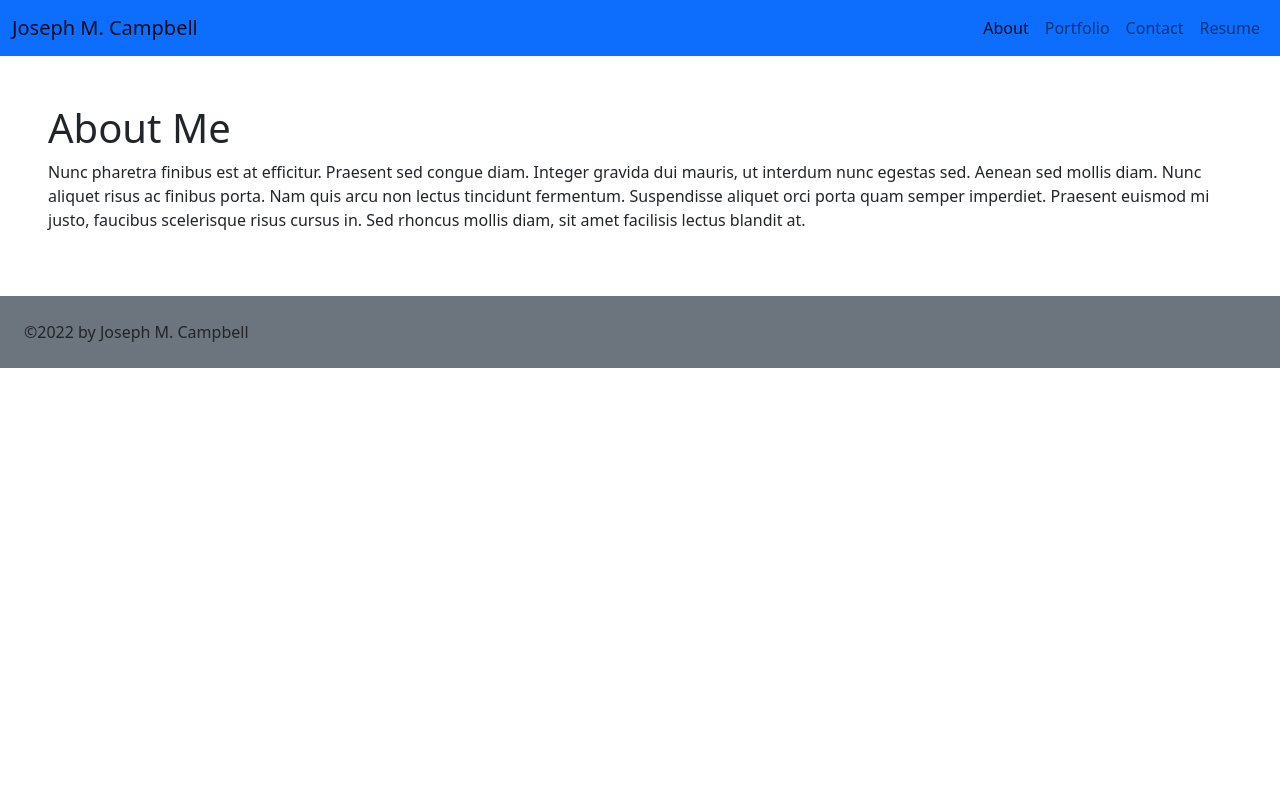
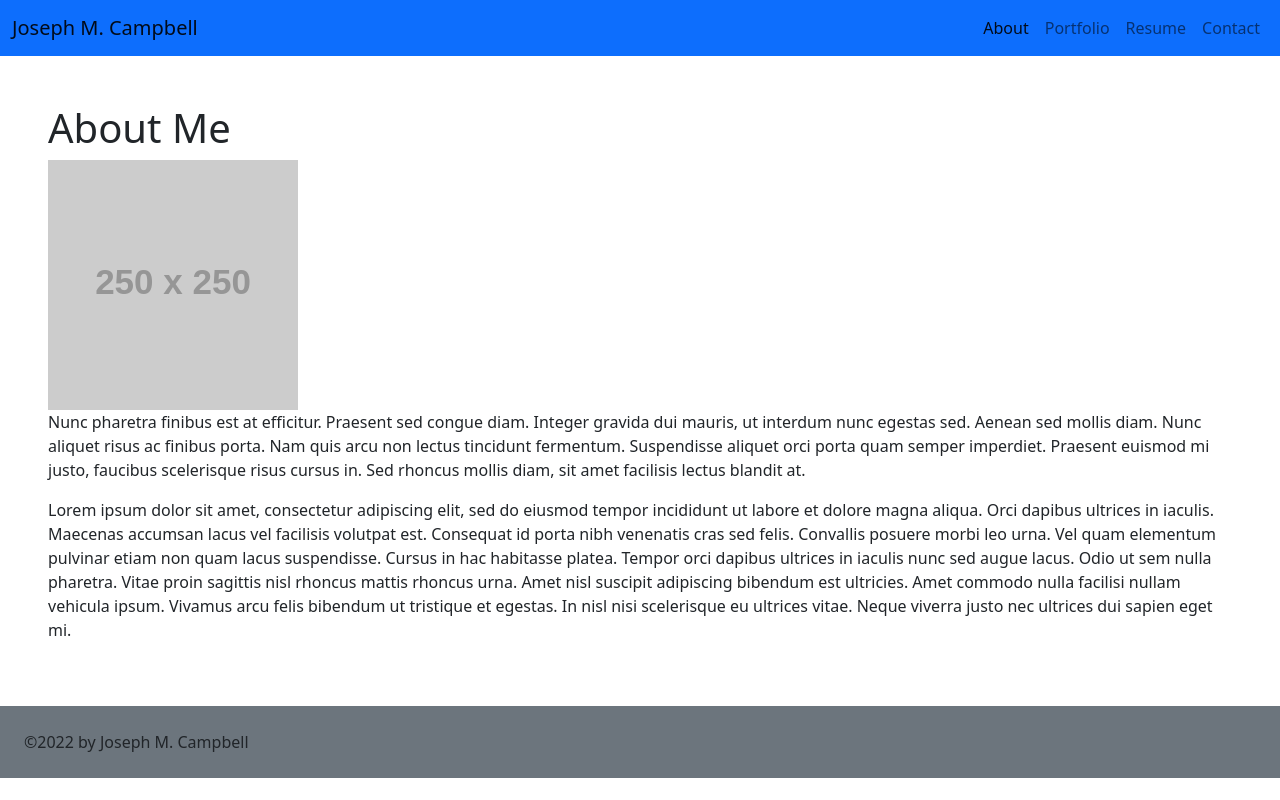
Before and after one commit to JMCampbell2021/react-my-portfolio, a React (Create React App) app: page / in a window 1280 px wide. Built offline with nearby package versions, Linux system fonts and the light colour scheme.

Commit message:
small updates to portfolio, about and resume pages

```diff
--- a/src/components/NavBar.js
+++ b/src/components/NavBar.js
@@ -30,20 +30,20 @@ function NavBar ({ currentPage, handlePageChange }) {
           </li>
           <li class="nav-item">
           <a
+          href="#resume"
+          onClick={() => handlePageChange('Resume')}
+          className={currentPage === 'Resume' ? 'nav-link active' : 'nav-link'}
+          >
+          Resume
+          </a>
+          </li>
+          <li class="nav-item">
+          <a
           href="#contact"
           onClick={() => handlePageChange('Contact')}
           className={currentPage === 'Contact' ? 'nav-link active' : 'nav-link'}
           >
           Contact
-          </a>
-          </li>
-          <li class="nav-item">
-          <a
-          href="#resume"
-          onClick={() => handlePageChange('Resume')}
-          className={currentPage === 'Resume' ? 'nav-link active' : 'nav-link'}
-          >
-          Resume
           </a>
           </li>
         </ul>
--- a/src/components/pages/About.js
+++ b/src/components/pages/About.js
@@ -4,6 +4,7 @@ export default function About() {
   return (
     <div className='container-fluid mh-100 p-5' >
       <h1>About Me</h1>
+      <img src='https://via.placeholder.com/250?text=TBD for Photo'></img>
       <p>
         Nunc pharetra finibus est at efficitur. Praesent sed congue diam.
         Integer gravida dui mauris, ut interdum nunc egestas sed. Aenean sed
@@ -12,6 +13,10 @@ export default function About() {
         imperdiet. Praesent euismod mi justo, faucibus scelerisque risus cursus
         in. Sed rhoncus mollis diam, sit amet facilisis lectus blandit at.
       </p>
+      <p>
+      Lorem ipsum dolor sit amet, consectetur adipiscing elit, sed do eiusmod tempor incididunt ut labore et dolore magna aliqua. Orci dapibus ultrices in iaculis. Maecenas accumsan lacus vel facilisis volutpat est. Consequat id porta nibh venenatis cras sed felis. Convallis posuere morbi leo urna. Vel quam elementum pulvinar etiam non quam lacus suspendisse. Cursus in hac habitasse platea. Tempor orci dapibus ultrices in iaculis nunc sed augue lacus. Odio ut sem nulla pharetra. Vitae proin sagittis nisl rhoncus mattis rhoncus urna. Amet nisl suscipit adipiscing bibendum est ultricies. Amet commodo nulla facilisi nullam vehicula ipsum. Vivamus arcu felis bibendum ut tristique et egestas. In nisl nisi scelerisque eu ultrices vitae. Neque viverra justo nec ultrices dui sapien eget mi.
+
+      </p>
     </div>
   );
 }
--- a/src/components/pages/Portfolio.js
+++ b/src/components/pages/Portfolio.js
@@ -7,6 +7,9 @@ export default function Portfolio() {
   return (
     <div className='container-fluid mh-100 p-5'>
       <h1>Portfolio</h1>
+      <p>
+      Lorem ipsum dolor sit amet, consectetur adipiscing elit, sed do eiusmod tempor incididunt ut labore et dolore magna aliqua.
+      </p>
       <div className='row'>
       <div className='col'>
       <a href="https://boiling-fortress-60978.herokuapp.com/login">  <img src={CivicProject2} className="img-fluid img-thumbnail" alt='Civic Project'/>
--- a/src/components/pages/Resume.js
+++ b/src/components/pages/Resume.js
@@ -5,19 +5,22 @@ export default function Resume() {
     <div className='container-fluid mh-100 p-5'>
       <h1>Resume</h1>
       <p>
-        Donec a volutpat quam. Curabitur nec varius justo, sed rutrum ligula.
-        Curabitur pellentesque turpis sit amet eros iaculis, a mollis arcu
-        dictum. Ut vel ante eget massa ornare placerat. Etiam nisl orci, finibus
-        sodales volutpat et, hendrerit ut dolor. Suspendisse porta dictum nunc,
-        sed pretium risus rutrum eget. Nam consequat, ligula in faucibus
-        vestibulum, nisi justo laoreet risus, luctus luctus mi lacus sit amet
-        libero. Class aptent taciti sociosqu ad litora torquent per conubia
-        nostra, per inceptos himenaeos. Mauris pretium condimentum tellus eget
-        lobortis. Interdum et malesuada fames ac ante ipsum primis in faucibus.
-        Donec placerat accumsan mi, ut congue neque placerat eu. Donec nec ipsum
-        in velit pellentesque vehicula sit amet at augue. Maecenas aliquam
-        bibendum congue. Pellentesque semper, lectus non ullamcorper iaculis,
-        est ligula suscipit velit, sed bibendum turpis dui in sapien.
+      Lorem ipsum dolor sit amet, consectetur adipiscing elit, sed do eiusmod tempor incididunt ut labore et dolore magna aliqua. Gravida quis blandit turpis cursus in. Nisl vel pretium lectus quam id. Bibendum ut tristique et egestas quis ipsum suspendisse. Habitant morbi tristique senectus et netus et malesuada fames ac. Aenean et tortor at risus viverra adipiscing at in. Vel elit scelerisque mauris pellentesque pulvinar. Urna id volutpat lacus laoreet non curabitur gravida arcu. Nunc pulvinar sapien et ligula ullamcorper malesuada proin libero nunc. Sed faucibus turpis in eu mi. Convallis tellus id interdum velit laoreet id donec ultrices. Elit pellentesque habitant morbi tristique senectus et. Massa vitae tortor condimentum lacinia quis vel eros donec ac. Odio tempor orci dapibus ultrices in iaculis.
+      </p>
+      <p>
+      <h4>TECHNICAL SKILLS</h4>
+
+      JavaScript ES6+, CSS3, HTML5, SQL, NoSQL, GitHub, MongoDB, MySQL, Express, React,
+      Node, Handlebars, jQuery, Bootstrap
+      </p>
+      <p>
+        <h4>PROJECTS</h4>
+
+        Vivamus at augue eget arcu dictum varius duis at consectetur. Sit amet purus gravida quis. Lacus sed viverra tellus in. Diam in arcu cursus euismod. Nisl nisi scelerisque eu ultrices. Adipiscing commodo elit at imperdiet dui accumsan sit. Ut sem viverra aliquet eget sit amet. Morbi quis commodo odio aenean sed. Justo eget magna fermentum iaculis eu. Nunc mattis enim ut tellus elementum. Scelerisque felis imperdiet proin fermentum leo. Nullam eget felis eget nunc lobortis mattis aliquam faucibus purus. Pellentesque nec nam aliquam sem et. Lacus sed viverra tellus in hac habitasse platea dictumst. Morbi tincidunt ornare massa eget egestas purus. Lorem donec massa sapien faucibus et. Sit amet nulla facilisi morbi tempus iaculis urna.
+      </p>
+      <p>
+        <h4>EDUCATION</h4>
+        Lorem ipsum dolor sit amet, consectetur adipiscing elit, sed do eiusmod tempor incididunt ut labore et dolore magna aliqua.
       </p>
     </div>
   );
```
